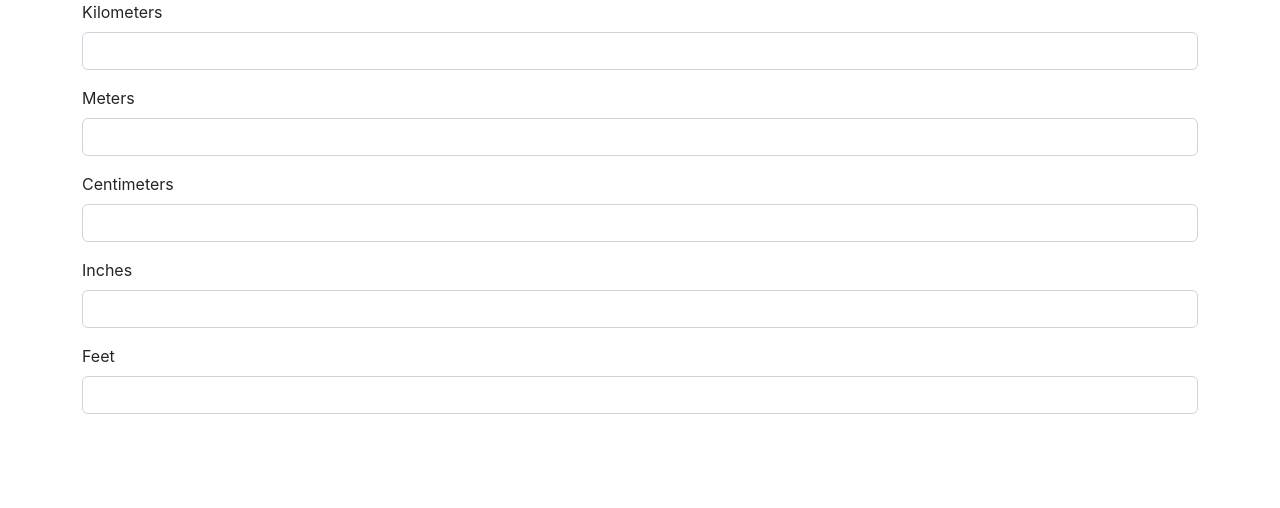
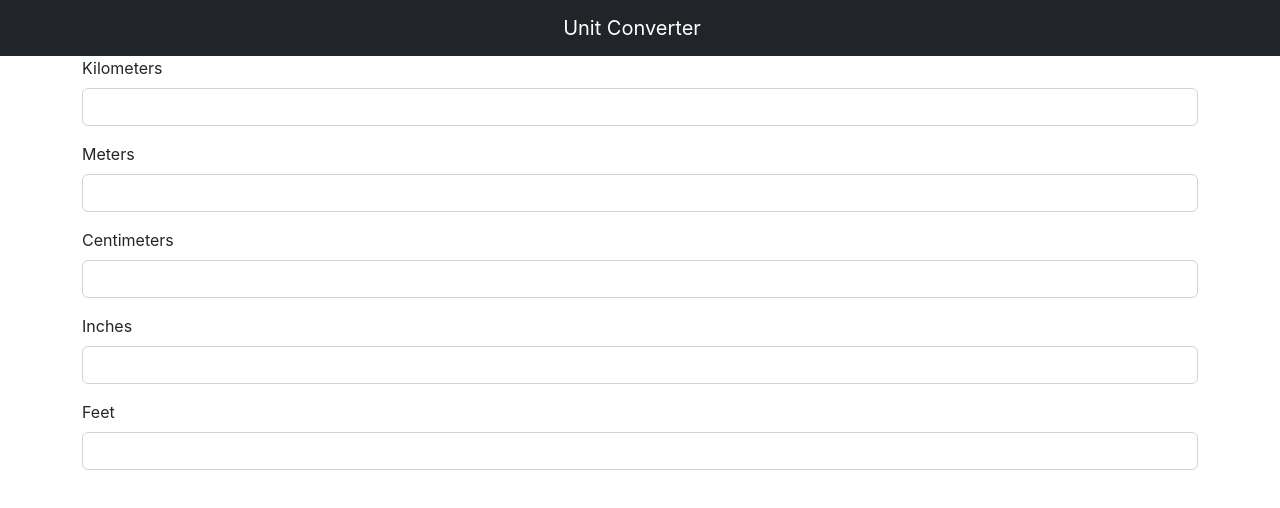
Before and after one commit to SabujGolui/CodeClause_Unit_Converter, a React (Create React App) app: page / in a window 1280 px wide. Shown: the top 508 px of the page. Built offline with nearby package versions, Linux system fonts and the light colour scheme.

Commit message:
added unit converter

```diff
--- a/src/App.js
+++ b/src/App.js
@@ -1,11 +1,13 @@
 import "./App.css";
 import { BrowserRouter as Router, Route, Routes } from "react-router-dom";
 import UnitConverter from "./Components/UnitConverter";
+import NavbarComp from "./Components/NavbarComp";
 
 function App() {
   return (
     <>
       <Router>
+        <NavbarComp />
         <Routes>
           <Route path="/" element={<UnitConverter />} />
         </Routes>
--- /dev/null
+++ b/src/Components/NavbarComp.js
@@ -0,0 +1,20 @@
+import React from "react";
+
+function NavbarComp() {
+  return (
+    <div>
+      <nav class="navbar navbar-expand-lg navbar-dark bg-dark">
+        <div class="container-fluid">
+          <div
+            class="collapse navbar-collapse justify-content-center"
+            id="navbarCenteredExample"
+          >
+            <label class="navbar-brand">Unit Converter</label>
+          </div>
+        </div>
+      </nav>
+    </div>
+  );
+}
+
+export default NavbarComp;
```
Also changed, not shown: src/Components/NavberComp.js (deleted, +0 -9 lines).
